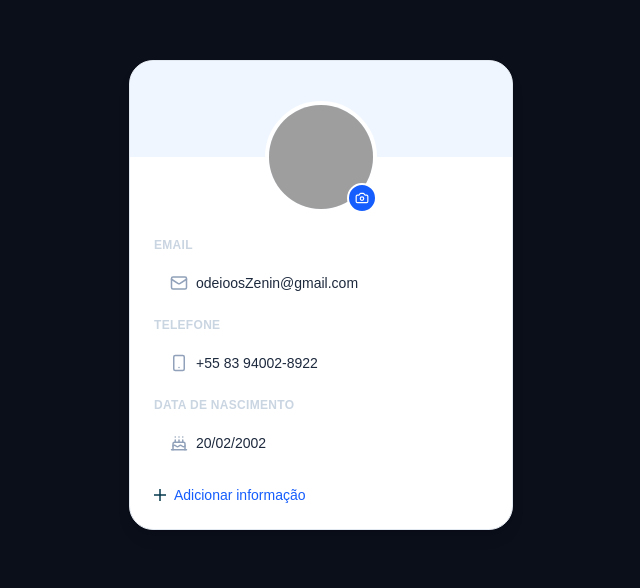
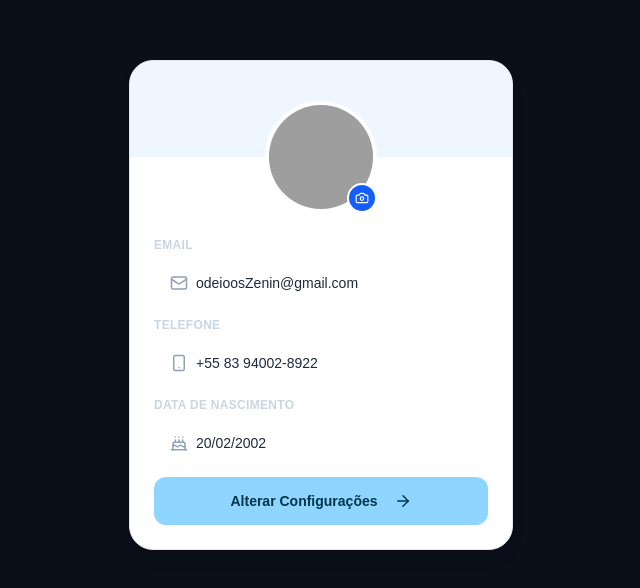
Before and after one commit to lab05-juniando/lab05-frontend, a Next.js app: page /screen_config in a window 1280 px wide. Shown: the part 140-728 px from the top of the page, without its empty margins (319-959 px from the left). Built offline with nearby package versions, Linux system fonts and the light colour scheme; grey boxes are pictures that could not be loaded.

Commit message:
Screen_config page to to wrap up

```diff
--- a/src/app/screen_config/page.tsx
+++ b/src/app/screen_config/page.tsx
@@ -5,6 +5,7 @@ import Image from "next/image";
 import { Camera, Mail, Smartphone, Cake } from "lucide-react";
 import AddIcon from "@/src/components/icons/add";
 import Input from "@/src/components/input";
+import { Button } from "@/src/components/buttons"
 
 export default function GearConfig() {
   const [email, setEmail] = useState("odeioosZenin@gmail.com");
@@ -62,13 +63,16 @@ export default function GearConfig() {
             onChange={(e) => setBirthDate(e.target.value)}
           />
 
-          <button
-            type="button"
-            className="flex items-center gap-2 mt-2 text-sm text-blue-600 hover:underline"
+
+          <Button
+            colorsParam="light"
+            weight="600"
+            iconType="arrow"
+            size="compact"
           >
-            <AddIcon variant="dark" size={12} />
-            Adicionar informação
-          </button>
+            Alterar Configurações
+          </Button>
+
         </div>
       </div>
     </div>
```
